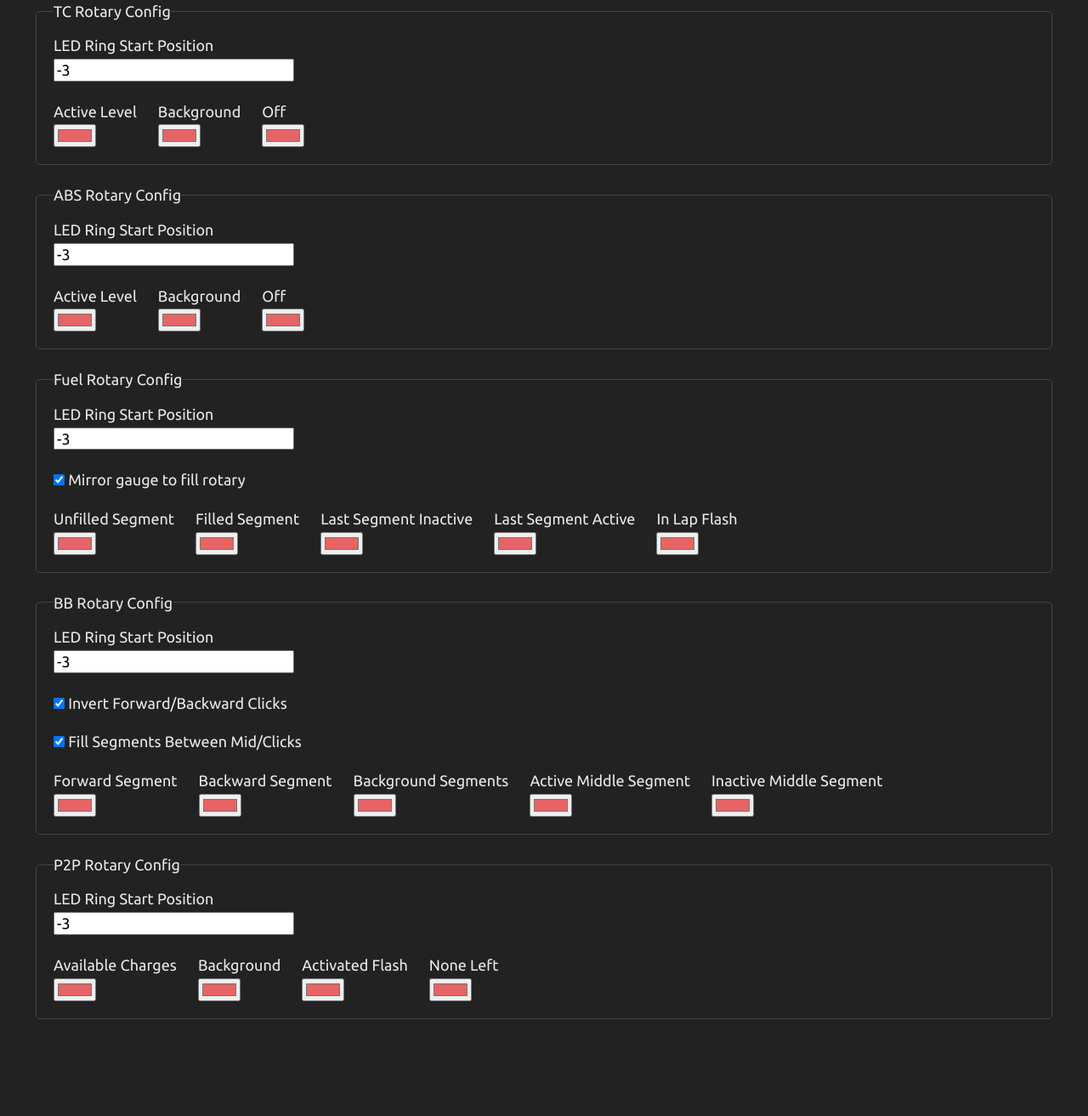
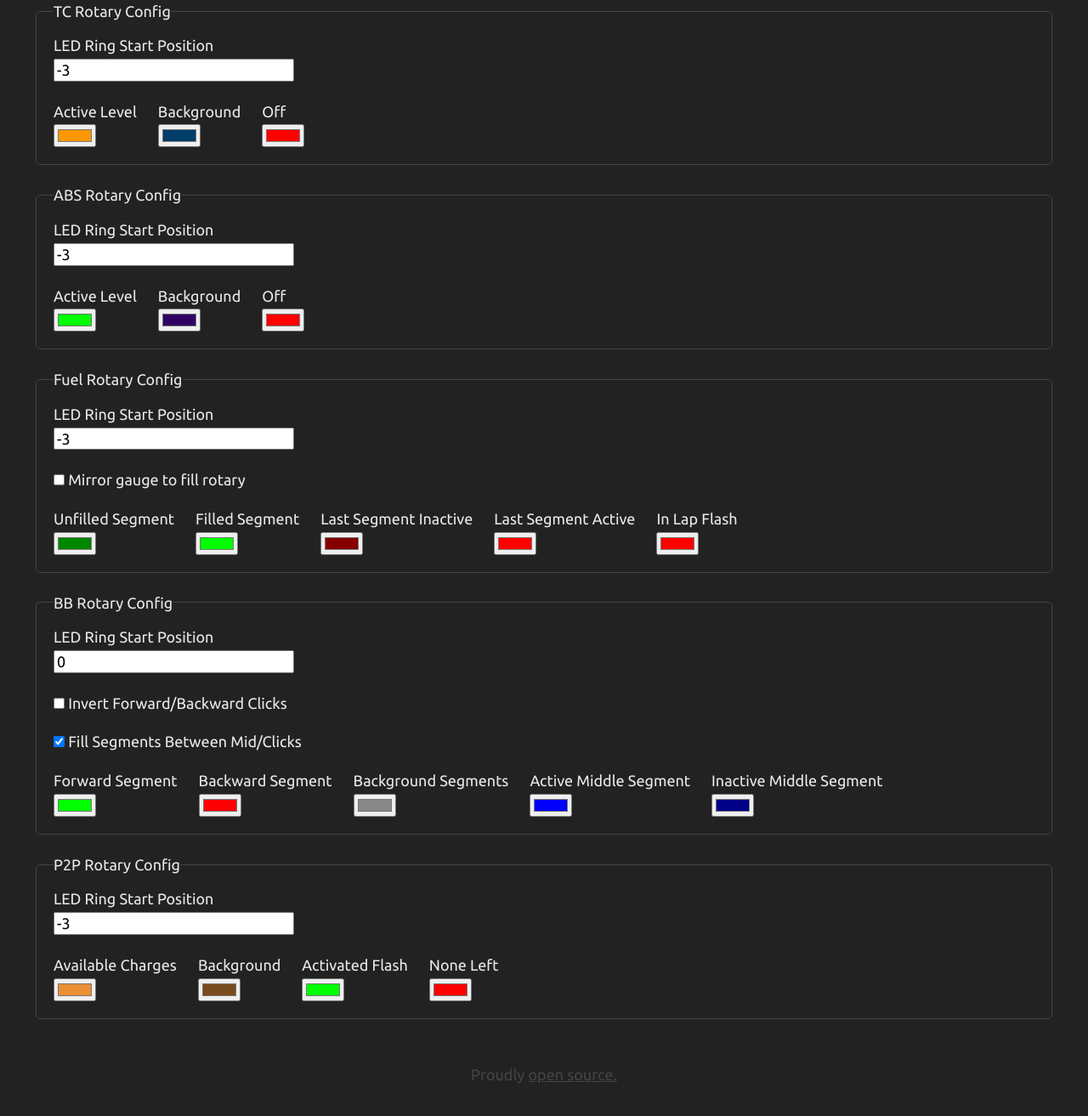
Before and after one commit to jason-murray/deleter-gt-neo, a plain HTML site: page docs/index.html in a window 1280 px wide. Shown: the part 803-2116 px from the top of the page at 85% size. Before the commit the page ends 2027 px from the top, so only its background shows below. Drawn offline with Linux system fonts and the light colour scheme.

Commit message:
Add styling and functionality to the footer and default selections in app.js

```diff
--- a/docs/index.html
+++ b/docs/index.html
@@ -94,15 +94,15 @@
             <div class="colours">
                 <div>
                     <label>Active Level</label>
-                    <input type="color" name="tcLevelC" value="#e66465" />
+                    <input type="color" name="tcLevelC" value="#fc9803" />
                 </div>
                 <div>
                     <label>Background</label>
-                    <input type="color" name="tcBgC" value="#e66465" />
+                    <input type="color" name="tcBgC" value="#013d6a" />
                 </div>
                 <div>
                     <label>Off</label>
-                    <input type="color" name="tcOffC" value="#e66465" />
+                    <input type="color" name="tcOffC" value="#ff0000" />
                 </div>
             </div>
 
@@ -117,15 +117,15 @@
             <div class="colours">
                 <div>
                     <label>Active Level</label>
-                    <input type="color" name="absLevelC" value="#e66465" />
+                    <input type="color" name="absLevelC" value="#00ff00" />
                 </div>
                 <div>
                     <label>Background</label>
-                    <input type="color" name="absBgC" value="#e66465" />
+                    <input type="color" name="absBgC" value="#300160" />
                 </div>
                 <div>
                     <label>Off</label>
-                    <input type="color" name="absOffC" value="#e66465" />
+                    <input type="color" name="absOffC" value="#ff0000" />
                 </div>
             </div>
 
@@ -138,30 +138,30 @@
             <input type="number" name="fuelRotaryOffset" step="1" value="-3">
 
             <div class="chk">
-                <input type="checkbox" name="fuelMirrored" checked="true" />
+                <input type="checkbox" name="fuelMirrored" />
                 <label>Mirror gauge to fill rotary</label>
             </div>
 
             <div class="colours">
                 <div>
                     <label>Unfilled Segment</label>
-                    <input type="color" name="fuelBgC" value="#e66465" />
+                    <input type="color" name="fuelBgC" value="#008700" />
                 </div>
                 <div>
                     <label>Filled Segment</label>
-                    <input type="color" name="fuelSeg" value="#e66465" />
+                    <input type="color" name="fuelSeg" value="#00ff00" />
                 </div>
                 <div>
                     <label>Last Segment Inactive</label>
-                    <input type="color" name="fuelLastSegBgC" value="#e66465" />
+                    <input type="color" name="fuelLastSegBgC" value="#870000" />
                 </div>
                 <div>
                     <label>Last Segment Active</label>
-                    <input type="color" name="fuelLastSegC" value="#e66465" />
+                    <input type="color" name="fuelLastSegC" value="#ff0000" />
                 </div>
                 <div>
                     <label>In Lap Flash</label>
-                    <input type="color" name="fuelFlashC" value="#e66465" />
+                    <input type="color" name="fuelFlashC" value="#ff0000" />
                 </div>
             </div>
 
@@ -171,10 +171,10 @@
             <legend>BB Rotary Config</legend>
 
             <label>LED Ring Start Position</label>
-            <input type="number" name="bbRotaryOffset" step="1" value="-3">
+            <input type="number" name="bbRotaryOffset" step="1" value="0">
 
             <div class="chk">
-                <input type="checkbox" name="bbInverted" checked="true" />
+                <input type="checkbox" name="bbInverted" />
                 <label>Invert Forward/Backward Clicks</label>
             </div>
 
@@ -186,23 +186,23 @@
             <div class="colours">
                 <div>
                     <label>Forward Segment</label>
-                    <input type="color" name="bbLevelFC" value="#e66465" />
+                    <input type="color" name="bbLevelFC" value="#00ff00" />
                 </div>
                 <div>
                     <label>Backward Segment</label>
-                    <input type="color" name="bbLevelBC" value="#e66465" />
+                    <input type="color" name="bbLevelBC" value="#ff0000" />
                 </div>
                 <div>
                     <label>Background Segments</label>
-                    <input type="color" name="bbBgC" value="#e66465" />
+                    <input type="color" name="bbBgC" value="#878787" />
                 </div>
                 <div>
                     <label>Active Middle Segment</label>
-                    <input type="color" name="bbMiddleC" value="#e66465" />
+                    <input type="color" name="bbMiddleC" value="#0000ff" />
                 </div>
                 <div>
                     <label>Inactive Middle Segment</label>
-                    <input type="color" name="bbMiddleBgC" value="#e66465" />
+                    <input type="color" name="bbMiddleBgC" value="#000087" />
                 </div>
             </div>
 
@@ -217,23 +217,24 @@
             <div class="colours">
                 <div>
                     <label>Available Charges</label>
-                    <input type="color" name="p2pLevelC" value="#e66465" />
+                    <input type="color" name="p2pLevelC" value="#eb8f34" />
                 </div>
                 <div>
                     <label>Background</label>
-                    <input type="color" name="p2pBgC" value="#e66465" />
+                    <input type="color" name="p2pBgC" value="#794a1b" />
                 </div>
                 <div>
                     <label>Activated Flash</label>
-                    <input type="color" name="p2pActivated" value="#e66465" />
+                    <input type="color" name="p2pActivated" value="#00ff00" />
                 </div>
                 <div>
                     <label>None Left</label>
-                    <input type="color" name="p2pNoneC" value="#e66465" />
+                    <input type="color" name="p2pNoneC" value="#ff0000" />
                 </div>
             </div>
 
         </fieldset>
+        <p class="footer">Proudly <a href="https://github.com/jason-murray/deleter-gt-neo" target="_blank">open source.</a></p>
     </div>
 </body>
 
--- a/docs/static/app.js
+++ b/docs/static/app.js
@@ -9,6 +9,7 @@ document.addEventListener("DOMContentLoaded", function () {
         // change name attribute on inputs
         for (let j = 0; j < inputs.length; j++) {
             inputs[j].setAttribute("name", inputs[j].getAttribute("name").slice(0, -2) + (i + 1) + "]");
+            inputs[j].checked = false;
         }
 
         let title = rotaryClone.getElementsByTagName("legend")[0];
@@ -16,14 +17,27 @@ document.addEventListener("DOMContentLoaded", function () {
         // change title
         title.innerHTML = title.innerHTML.slice(0, -1) + (i + 2);
 
+        // default selections
+        switch (i) {
+            case 0:
+                inputs[1].checked = true;
+                break;
+            case 1:
+                inputs[4].checked = true;
+                break;
+            case 2:
+                inputs[2].checked = true;
+                break;
+        }
+
         document.getElementById("rotary-features").appendChild(rotaryClone);
+
     }
 
     // Input Listeners
     let inputs = document.querySelectorAll('input');
 
     for (var i = 0, len = inputs.length; i < len; i++) {
-        // Listen for input event on numInput.
         inputs[i].addEventListener('input', function () {
             updateUrlSettingsString();
         }, false);
@@ -46,7 +60,7 @@ document.addEventListener("DOMContentLoaded", function () {
             }
         }
 
-        //array to string
+        // array to base64 string
         settingsStringb64 = encodeURIComponent(btoa(JSON.stringify({ settings })));
 
         // update url
@@ -56,10 +70,10 @@ document.addEventListener("DOMContentLoaded", function () {
     // Load settings from URL
     let settingsStringb64 = window.location.search.substring(1);
 
+    if (settingsStringb64.length > 0) {
         let loadedSettings = JSON.parse(atob(decodeURIComponent(settingsStringb64)));
 
         for (var i = 0, len = inputs.length; i < len; i++) {
-        // Listen for input event on numInput.
             if (loadedSettings.settings[inputs[i].name] != null) {
                 if (inputs[i].type === 'checkbox') {
                     inputs[i].checked = loadedSettings.settings[inputs[i].name];
@@ -72,13 +86,14 @@ document.addEventListener("DOMContentLoaded", function () {
                 }
             }
         }
+    }
 
     var saveData = (function () {
         var a = document.createElement("a");
         document.body.appendChild(a);
         a.style = "display: none";
         return function (data, fileName) {
-            var blob = new Blob([data], {type: "octet/stream"}),
+            var blob = new Blob([data], { type: "octet/stream" }),
                 url = window.URL.createObjectURL(blob);
             a.href = url;
             a.download = fileName;
@@ -93,29 +108,28 @@ document.addEventListener("DOMContentLoaded", function () {
         fetch("https://raw.githubusercontent.com/jason-murray/deleter-gt-neo/main/Deleters_GT_Neo_iRacing.ledsprofile")
             .then((res) => res.text())
             .then((text) => {
-                // do something with "text"
                 let settingsStart = text.substring(0, text.indexOf("// --- Global Config ---\\r\\n"));
                 let settingsEnd = text.substring(text.indexOf("// END CONFIG"));
 
                 let inputs = document.querySelectorAll('input');
                 let settings = "";
-                let preSettings = "let rotaries = [";
+                let preSettings = "// Settings URL: " + window.location.href + "\\r\\nlet rotaries = [";
 
                 for (var i = 0, len = inputs.length; i < len; i++) {
                     if (inputs[i].type === 'checkbox') {
-                        settings += "let " + inputs[i].name + " = " + inputs[i].checked + ";";
+                        settings += "let " + inputs[i].name + " = " + inputs[i].checked + ";\\r\\n";
                     } else if (inputs[i].type === 'color') {
-                        settings += "let " + inputs[i].name + " = '" + inputs[i].value + "';";
+                        settings += "let " + inputs[i].name + " = '" + inputs[i].value + "';\\r\\n";
                     } else if (inputs[i].type === 'radio') {
                         if (inputs[i].checked === true) {
                             preSettings += inputs[i].value + ",";
                         }
                     } else {
-                        settings += "let " + inputs[i].name + " = " + inputs[i].value + ";";
+                        settings += "let " + inputs[i].name + " = " + inputs[i].value + ";\\r\\n";
                     }
                 }
 
-                preSettings = preSettings.slice(0, -1) + "];";
+                preSettings = preSettings.slice(0, -1) + "];\\r\\n";
 
                 console.log(settingsStart + preSettings + settings + settingsEnd);
 
@@ -123,7 +137,5 @@ document.addEventListener("DOMContentLoaded", function () {
             })
             .catch((e) => console.error(e));
 
-
-
     });
 });
--- a/docs/static/style.css
+++ b/docs/static/style.css
@@ -96,3 +96,14 @@ button {
 .colours div {
     margin-right: 25px;
 }
+
+.footer {
+    color: #444;
+    padding: 30px 0;
+    text-align: center;
+}
+
+.footer a:visited,
+.footer a:link {
+    color: #444;
+}
```
Lines whose indentation alone changed are shown as unchanged.
